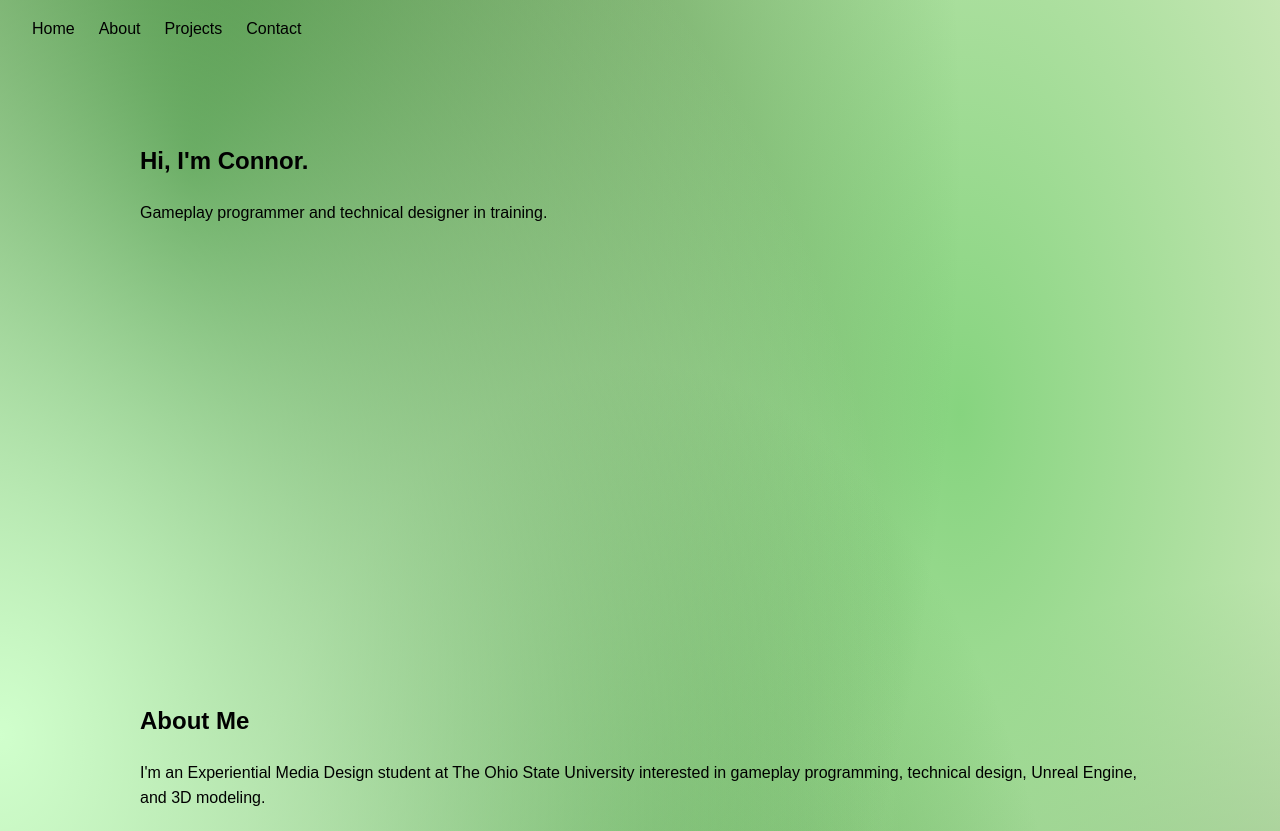
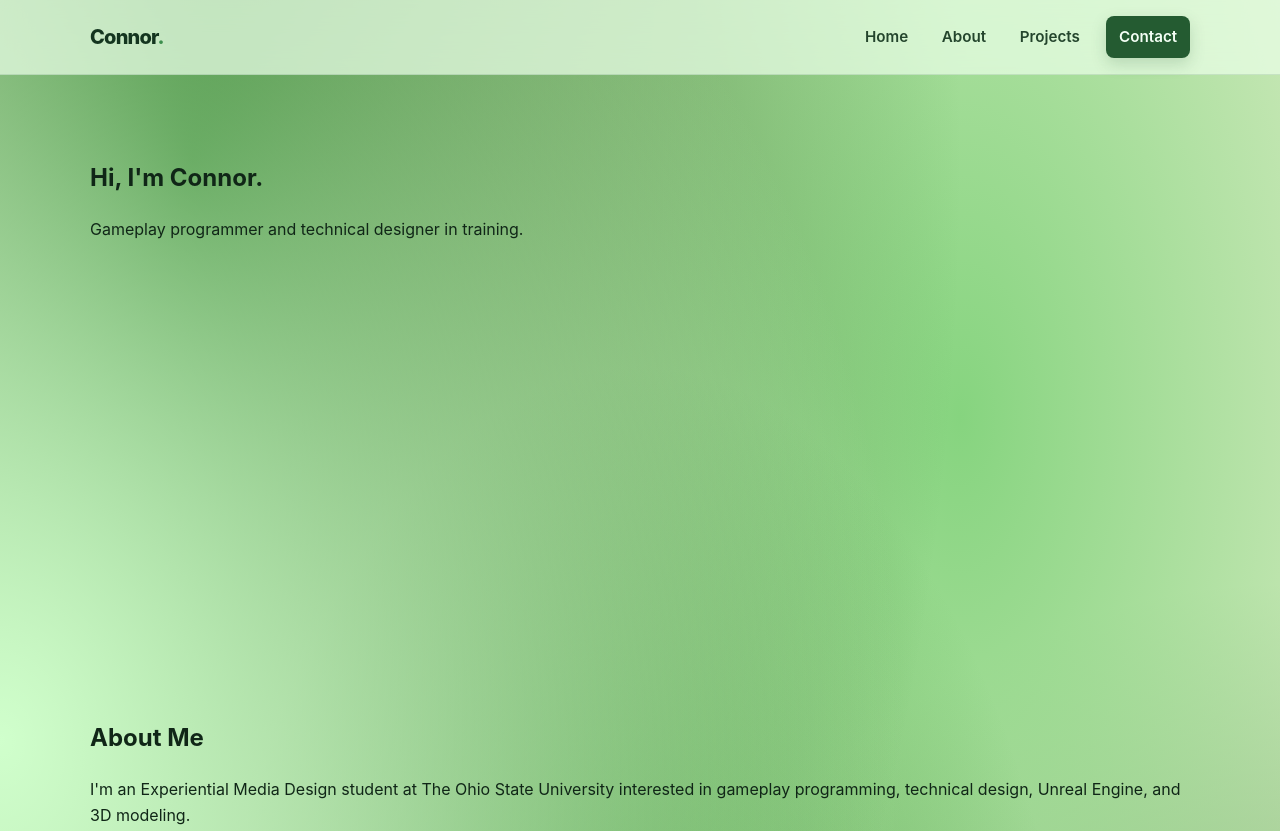
Before and after one commit to Connor-Van-Brocklin/portfolio-website, a plain HTML site: page index.html in a window 1280 px wide. Shown: the top 831 px of the page. Drawn offline with Linux system fonts and the light colour scheme.

Commit message:
Made some quick styling improvements with the help of ChatGPT

```diff
--- a/index.html
+++ b/index.html
@@ -10,14 +10,20 @@
 </head>
 
 <body>
-    <header>
-        <nav>
+    <header class="site-header">
+    <nav class="navbar">
+        <a class="logo" href="#home">
+            Connor<span>.</span>
+        </a>
+
+        <div class="nav-links">
             <a href="#home">Home</a>
             <a href="#about">About</a>
             <a href="#projects">Projects</a>
-            <a href="#contact">Contact</a>
-        </nav>
-    </header>
+            <a class="contact-link" href="#contact">Contact</a>
+        </div>
+    </nav>
+</header>
 
     <main>
         <section id="home">
--- a/style.css
+++ b/style.css
@@ -4,16 +4,32 @@
     background-image: linear-gradient(blue, purple); */
 }
 
+html {
+    scroll-behavior: smooth;
+    scroll-padding-top: 90px;
+}
+
 body {
     background-color: beige;
-    background-image: radial-gradient(at 0% 32%, #D0FFCC, transparent 50%),
-    radial-gradient(at 15% 7%, #1D6E16, transparent 50%),
-    radial-gradient(at 50% 54%, #48A140, transparent 50%),
-    radial-gradient(at 75% 18%, #86D47F, transparent 50%),
-    radial-gradient(at 100% 86%, #053a00, transparent 50%);
+    background-image:
+        radial-gradient(at 0% 32%, #d0ffcc, transparent 50%),
+        radial-gradient(at 15% 7%, #1d6e16, transparent 50%),
+        radial-gradient(at 50% 54%, #48a140, transparent 50%),
+        radial-gradient(at 75% 18%, #86d47f, transparent 50%),
+        radial-gradient(at 100% 86%, #053a00, transparent 50%);
+
     min-height: 100vh;
     margin: 0;
-    font-family: Arial, sans-serif;
+
+    color: #102617;
+    font-family:
+        Inter,
+        ui-sans-serif,
+        system-ui,
+        -apple-system,
+        BlinkMacSystemFont,
+        "Segoe UI",
+        sans-serif;
     line-height: 1.6;
 }
 
@@ -21,18 +37,108 @@ header {
     padding: 1rem 2rem;
 }
 
-nav {
-    display: flex;
-    gap: 1.5rem;
+.site-header {
+    position: sticky;
+    top: 0;
+    z-index: 1000;
+
+    width: 100%;
+    padding: 1rem 2rem;
+
+    background: rgba(235, 255, 232, 0.72);
+    border-bottom: 1px solid rgba(20, 75, 40, 0.12);
+    backdrop-filter: blur(16px);
+    -webkit-backdrop-filter: blur(16px);
 }
 
-nav a {
-    color: inherit;
+.navbar {
+    width: min(100%, 1100px);
+    margin: 0 auto;
+
+    display: flex;
+    align-items: center;
+    justify-content: space-between;
+}
+
+.logo {
+    color: #14351f;
+    font-size: 1.25rem;
+    font-weight: 800;
+    letter-spacing: -0.04em;
     text-decoration: none;
 }
 
+.logo span {
+    color: #3d8f4e;
+}
+
+.nav-links {
+    display: flex;
+    align-items: center;
+    gap: 0.5rem;
+}
+
+.nav-links a {
+    position: relative;
+
+    padding: 0.55rem 0.8rem;
+
+    color: #24452d;
+    font-size: 0.95rem;
+    font-weight: 600;
+    text-decoration: none;
+
+    border-radius: 0.5rem;
+
+    transition:
+        color 180ms ease,
+        background-color 180ms ease,
+        transform 180ms ease;
+}
+
+.nav-links a:hover {
+    color: #102e19;
+    background-color: rgba(64, 145, 79, 0.1);
+    transform: translateY(-1px);
+}
+
+.nav-links a:not(.contact-link)::after {
+    content: "";
+
+    position: absolute;
+    left: 0.8rem;
+    right: 0.8rem;
+    bottom: 0.3rem;
+
+    height: 2px;
+
+    background-color: #3d8f4e;
+    border-radius: 999px;
+
+    transform: scaleX(0);
+    transform-origin: center;
+    transition: transform 180ms ease;
+}
+
+.nav-links a:not(.contact-link):hover::after {
+    transform: scaleX(1);
+}
+
+.nav-links .contact-link {
+    margin-left: 0.35rem;
+
+    color: #f4fff5;
+    background-color: #245b31;
+    box-shadow: 0 6px 16px rgba(25, 74, 37, 0.18);
+}
+
+.nav-links .contact-link:hover {
+    color: white;
+    background-color: #183f23;
+}
+
 main {
-    width: min(100% - 2rem, 1000px);
+    width: min(100% - 2rem, 1100px);
     margin: 0 auto;
 }
 
@@ -40,3 +146,32 @@ section {
     min-height: 70vh;
     padding: 4rem 0;
 }
+
+
+/* Media */
+@media (max-width: 650px) {
+    .site-header {
+        padding: 0.85rem 1rem;
+    }
+
+    .navbar {
+        align-items: flex-start;
+        gap: 1rem;
+    }
+
+    .nav-links {
+        flex-wrap: wrap;
+        justify-content: flex-end;
+        gap: 0.2rem;
+    }
+
+    .nav-links a {
+        padding: 0.45rem 0.55rem;
+        font-size: 0.85rem;
+    }
+
+    .nav-links a:not(.contact-link)::after {
+        left: 0.55rem;
+        right: 0.55rem;
+    }
+}
```
